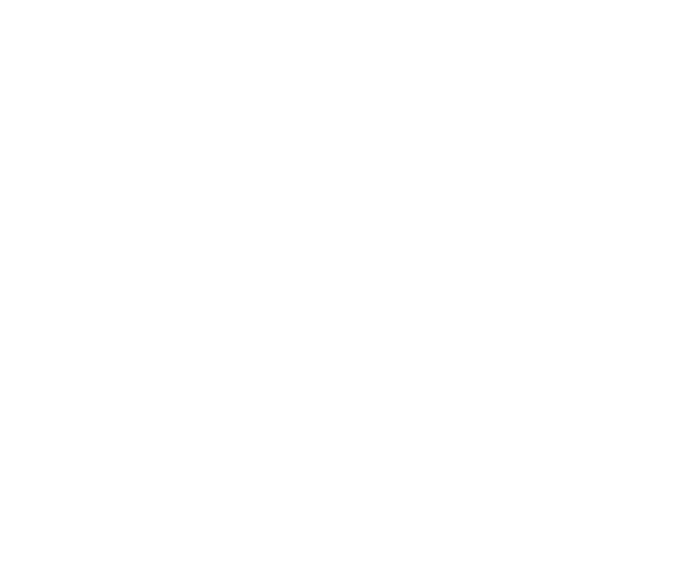
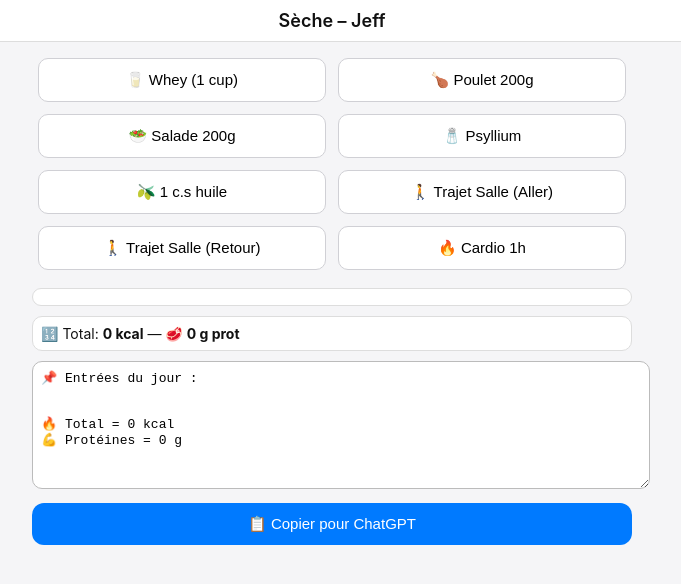
Before and after one commit to jeffdebase-glitch/seche, a plain HTML site: page index.html in a window 1280 px wide. Shown: the whole page, without its empty margins (308-989 px from the left). Drawn offline with Linux system fonts and the light colour scheme.

Commit message:
Fix HTML structure and add styling

```diff
--- a/index.html
+++ b/index.html
@@ -1,4 +1,162 @@
 <!DOCTYPE html>
 <html lang="fr">
 <head>
-  <meta charset="
+<meta charset="UTF-8">
+<meta name="viewport" content="width=device-width, initial-scale=1">
+<title>Sèche – Jeff</title>
+
+<style>
+  body {
+    margin: 0;
+    font-family: -apple-system, BlinkMacSystemFont, "SF Pro Text", Arial, sans-serif;
+    background: #f5f5f7;
+    color: #111;
+  }
+  header {
+    text-align: center;
+    padding: 10px 0;
+    font-size: 18px;
+    font-weight: 600;
+    background: #fff;
+    position: sticky;
+    top: 0;
+    z-index: 10;
+    border-bottom: 1px solid #ddd;
+  }
+  main { padding: 10px; max-width: 600px; margin: auto; }
+  .btn {
+    width: 48%;
+    padding: 12px;
+    margin: 1%;
+    border-radius: 10px;
+    border: 1px solid #d0d0d5;
+    background: #fff;
+    font-size: 15px;
+    font-weight: 500;
+  }
+  .btn:active { background: #e5f0ff; border-color: #007aff; }
+  .list-box {
+    background: #fff;
+    margin-top: 12px;
+    border-radius: 10px;
+    border: 1px solid #ddd;
+    padding: 8px;
+    max-height: 250px;
+    overflow-y: auto;
+  }
+  .row {
+    display: flex;
+    justify-content: space-between;
+    border-bottom: 1px solid #eee;
+    padding: 4px 0;
+    font-size: 14px;
+  }
+  .row:last-child { border-bottom: none; }
+  .rmv {
+    font-size: 12px;
+    color: #ff3b30;
+    cursor: pointer;
+  }
+  .total {
+    margin-top: 10px;
+    background: #fff;
+    padding: 8px;
+    border-radius: 10px;
+    border: 1px solid #ddd;
+    font-size: 14px;
+  }
+  textarea {
+    margin-top: 10px;
+    width: 100%;
+    height: 110px;
+    border-radius: 10px;
+    border: 1px solid #bbb;
+    padding: 8px;
+    font-size: 13px;
+  }
+  #copyBtn {
+    margin-top: 10px;
+    padding: 12px;
+    width: 100%;
+    background: #007aff;
+    color: #fff;
+    border: none;
+    border-radius: 12px;
+    font-size: 15px;
+  }
+</style>
+</head>
+
+<body>
+<header>Sèche – Jeff</header>
+
+<main>
+  <div id="buttons"></div>
+  <div class="list-box" id="selected"></div>
+  <div class="total" id="totals"></div>
+  <textarea id="output" readonly onclick="this.select()"></textarea>
+  <button id="copyBtn" onclick="copyText()">📋 Copier pour ChatGPT</button>
+</main>
+
+<script>
+/* ⚙️ Base aliments (poids fixe ou portions iPhone) */
+const items = {
+  "🥛 Whey (1 cup)": { kcal: 110, prot: 20 },
+  "🍗 Poulet 200g": { kcal: 330, prot: 62 },
+  "🥗 Salade 200g": { kcal: 30, prot: 2 },
+  "🧂 Psyllium": { kcal: 30, prot: 0 },
+  "🫒 1 c.s huile": { kcal: 90, prot: 0 },
+  "🚶  Trajet Salle (Aller)": { kcal: -80, prot: 0 },
+  "🚶  Trajet Salle (Retour)": { kcal: -80, prot: 0 },
+  "🔥 Cardio 1h": { kcal: -520, prot: 0 }
+};
+
+/* 🖱️ Génération des boutons */
+function makeButtons() {
+  let html = "";
+  Object.keys(items).forEach(k => {
+    html += `<button class="btn" onclick="addItem('${k}')">${k}</button>`;
+  });
+  document.getElementById("buttons").innerHTML = html;
+}
+
+/* ➕ Ajouter aliment */
+let list = [];
+function addItem(name) {
+  list.push(name);
+  render();
+}
+
+/* ❌ Supprimer aliment */
+function removeItem(i) {
+  list.splice(i, 1);
+  render();
+}
+
+/* 💡 Mise à jour display + totaux + texte export */
+function render() {
+  let html = "", kcal = 0, prot = 0;
+  list.forEach((e,i) => {
+    kcal += items[e].kcal;
+    prot += items[e].prot;
+    html += `<div class="row"><span>${e}</span><span class="rmv" onclick="removeItem(${i})">✖</span></div>`;
+  });
+  document.getElementById("selected").innerHTML = html;
+  document.getElementById("totals").innerHTML =
+    `🔢 Total: <b>${kcal} kcal</b> — 🥩 <b>${prot} g prot</b>`;
+  document.getElementById("output").value =
+    `📌 Entrées du jour :\n${list.join("\n")}\n\n🔥 Total = ${kcal} kcal\n💪 Protéines = ${prot} g`;
+}
+
+/* 📋 Copier */
+function copyText() {
+  document.getElementById("output").select();
+  document.execCommand("copy");
+  alert("Copié !");
+}
+
+makeButtons(); render();
+</script>
+
+</body>
+</html>
```
